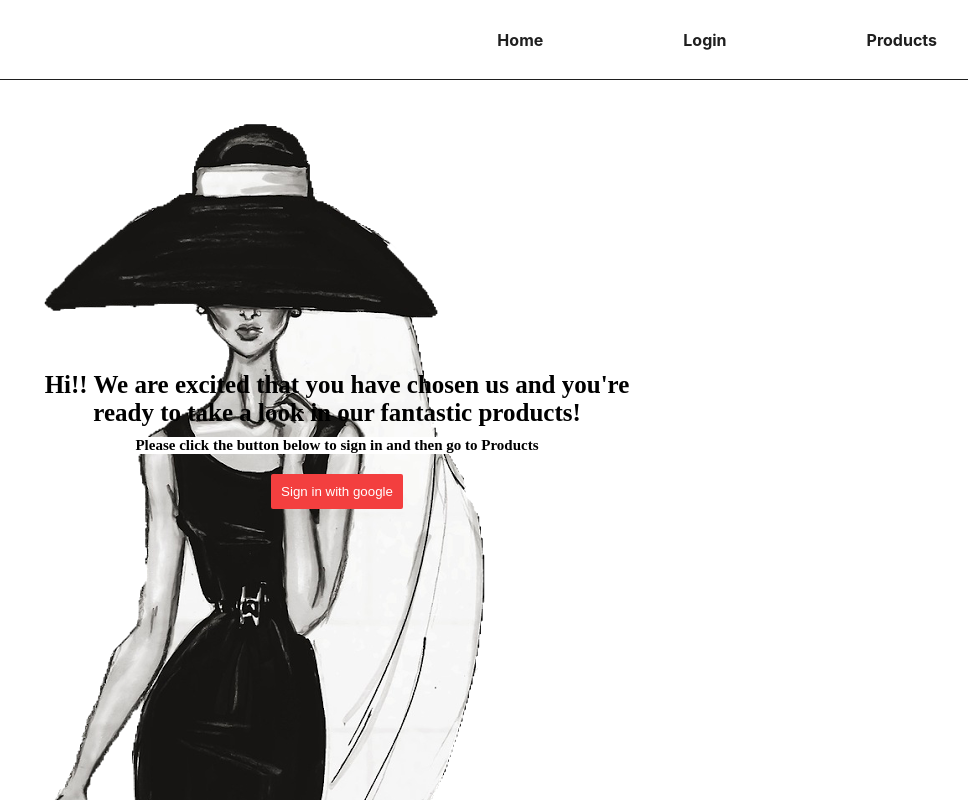
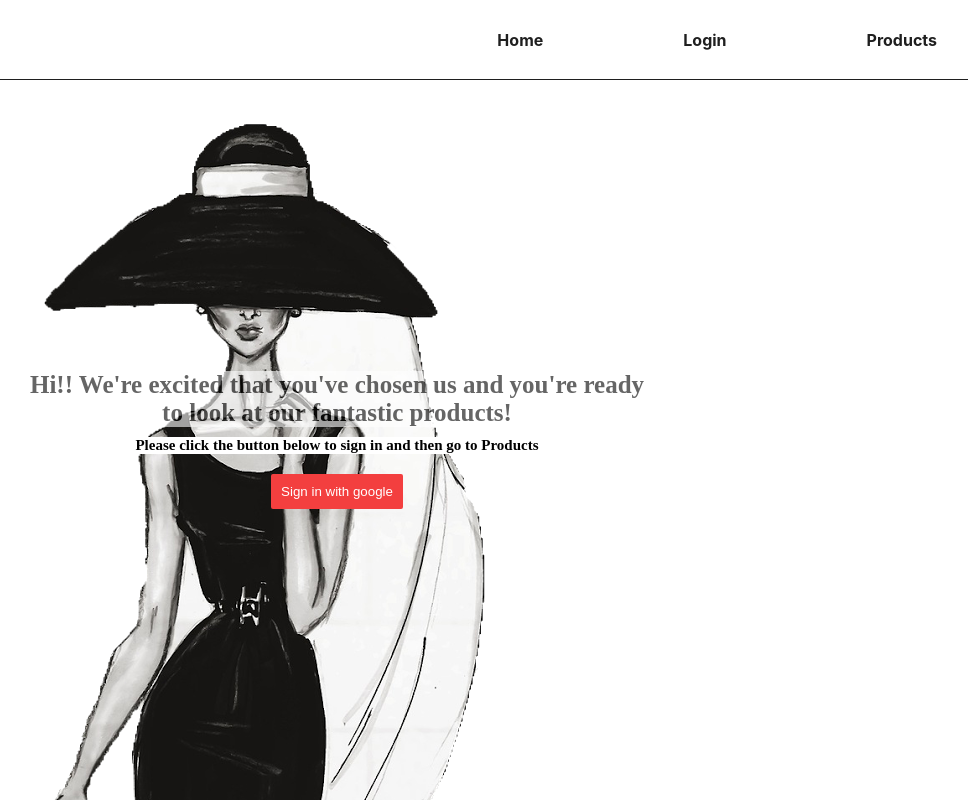
Before and after one commit to SBastos800/makeupapp, a React (Create React App) app: page /login in a window 1280 px wide. Shown: the whole page, without its empty margins (303-1271 px from the left). Built offline with nearby package versions, Linux system fonts and the light colour scheme; a web font is replaced by a local one.

Commit message:
Some changes made to the search bar style

```diff
--- a/src/components/Login/Login.jsx
+++ b/src/components/Login/Login.jsx
@@ -6,7 +6,7 @@ export default class Login extends Component {
         return (
             <section onClick={this.props.signIn} className={styles.google}>
                 <section className={styles.loginInstructionsWrapper}>
-                    <h1>Hi!! We are excited that you have chosen us and you're ready to take a look in our fantastic products!</h1>
+                    <h1>Hi!! We're excited that you've chosen us and you're ready to look at our fantastic products!</h1>
                     <h2>Please click the button below to sign in and then go to Products</h2>
                     <button>Sign in with google</button>
                 </section>
--- a/src/components/Login/Login.module.scss
+++ b/src/components/Login/Login.module.scss
@@ -22,6 +22,8 @@
             h1 {
                 font-size: 25px;
                 margin-bottom: 10px;
+                background-color: white;
+                opacity: 0.6;
             }
 
             h2 {
--- a/src/components/Products/SearchBar/SearchBar.jsx
+++ b/src/components/Products/SearchBar/SearchBar.jsx
@@ -6,7 +6,7 @@ export default class SearchBar extends Component {
         return (
             <input
                 className={styles.searchBar}
-                placeholder="Search your product here..."
+                placeholder="Search products here..."
                 value={this.props.searchText}
                 onChange={this.props.setSearchText}
             />
--- a/src/components/Products/SearchBar/SearchBar.module.scss
+++ b/src/components/Products/SearchBar/SearchBar.module.scss
@@ -2,7 +2,10 @@
     display: flex;
     justify-content: flex-end;
     padding: 10px;
-    text-align: right;
+    text-align: left;
+    font-size: 25px;
+    font-family: Abel;
+    padding-bottom: 30px;
     margin: 20px;
     border:0;
     outline:0;
```
